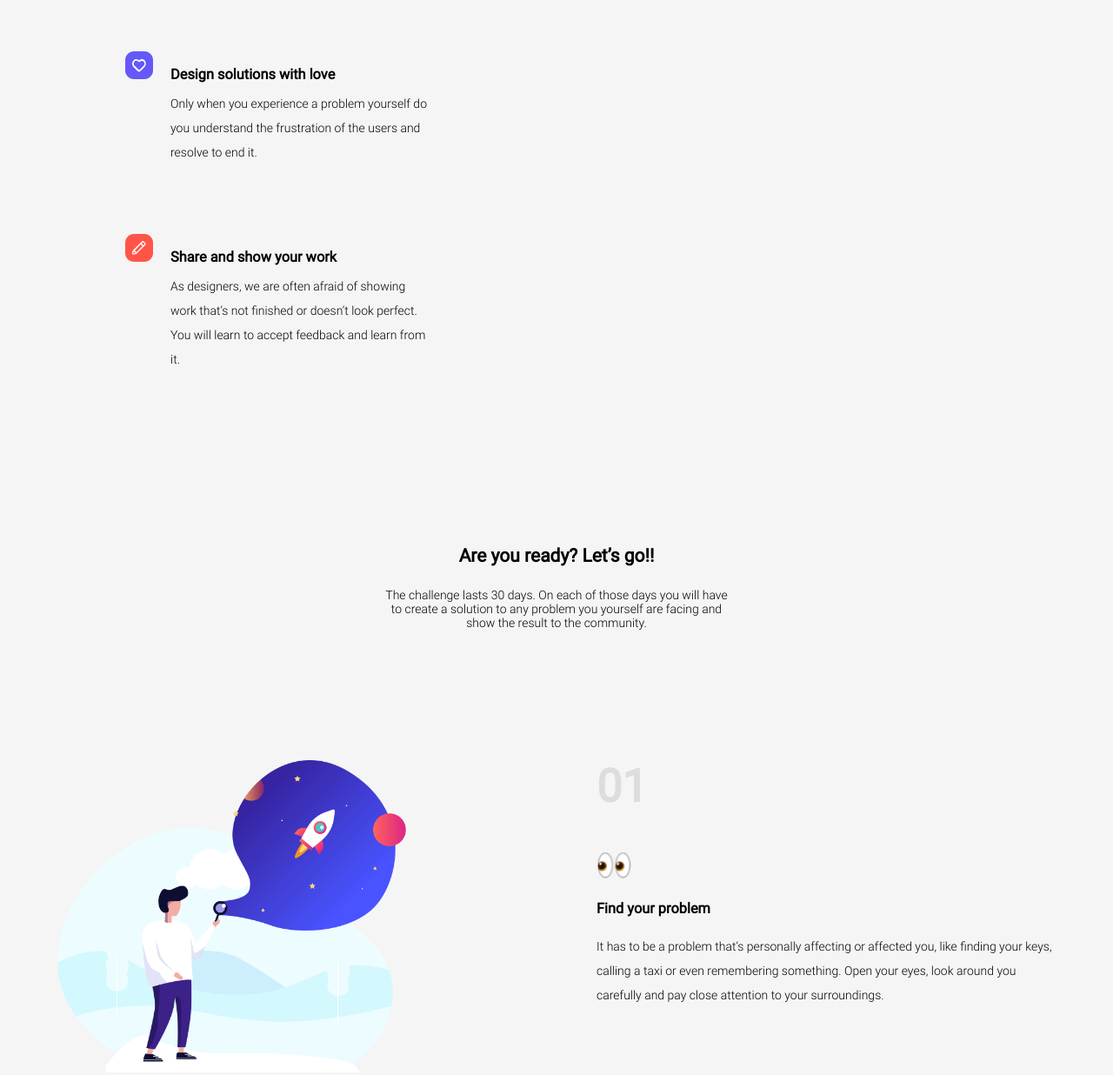
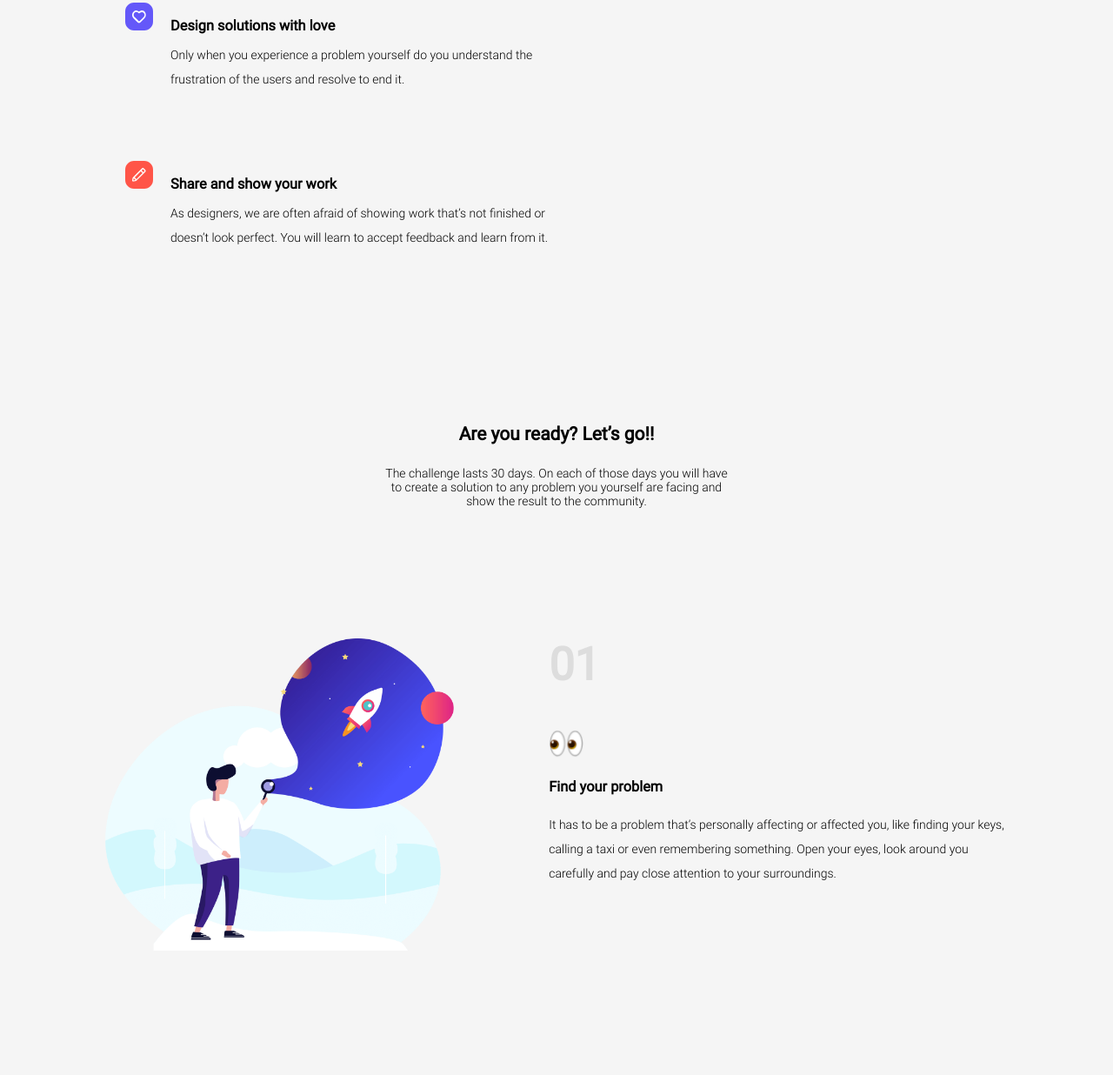
Before and after one commit to ali3a1991/HTML-CSS-Vertiefung_The-Design-Project, a plain HTML site: page index.html in a window 1280 px wide. Shown: the part 2502-3738 px from the top of the page at 87% size. Drawn offline with Linux system fonts and the light colour scheme.

Commit message:
changed flex box property

```diff
--- a/assets/css/style.css
+++ b/assets/css/style.css
@@ -112,8 +112,7 @@ main .scroll{
 }
 
 .about article{
-    flex-basis: 530px;
-    padding-right: 180px;
+    max-width: 500px;
 }
 
 .about article h3 img{
@@ -146,7 +145,7 @@ main .scroll{
 
 .challenge-steps article{
     display: flex;
-    justify-content: space-between;
+    justify-content: space-around;
     flex-wrap: wrap;
     margin-bottom: 150px;
 }
```
